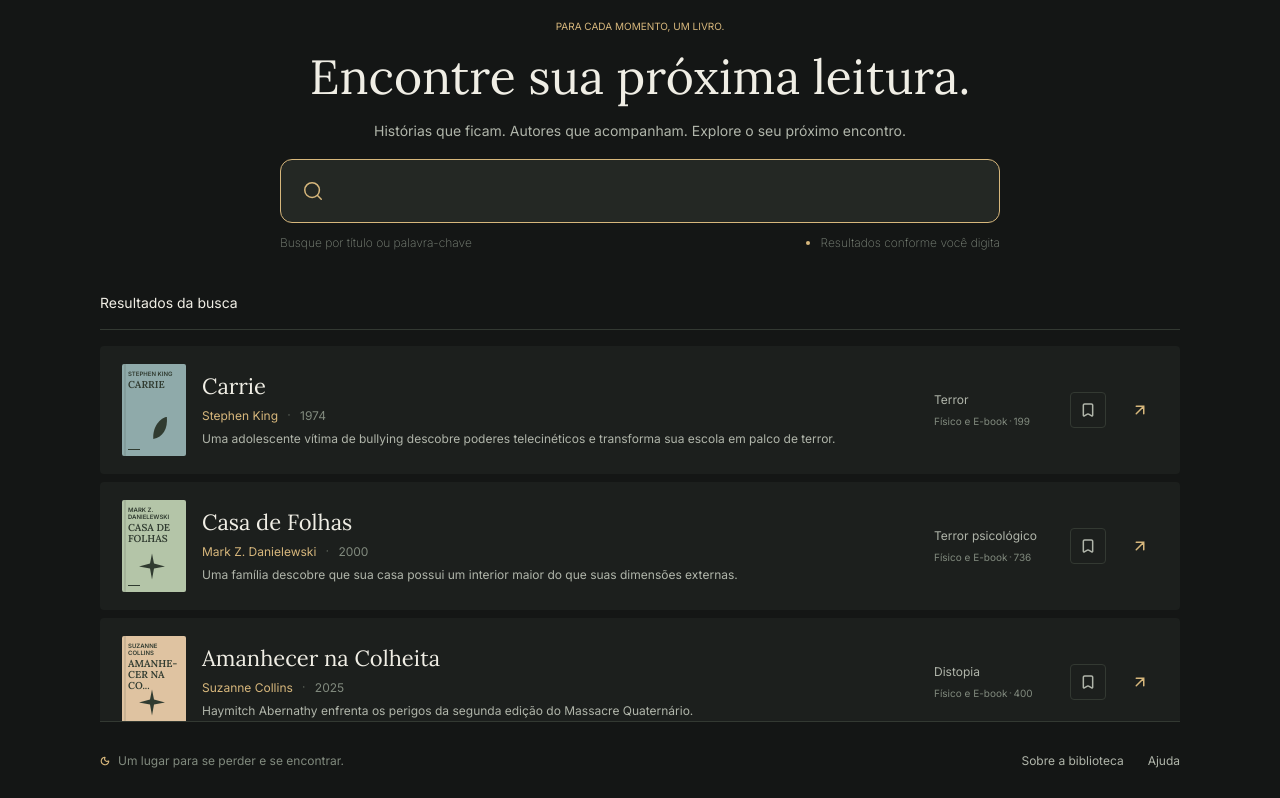
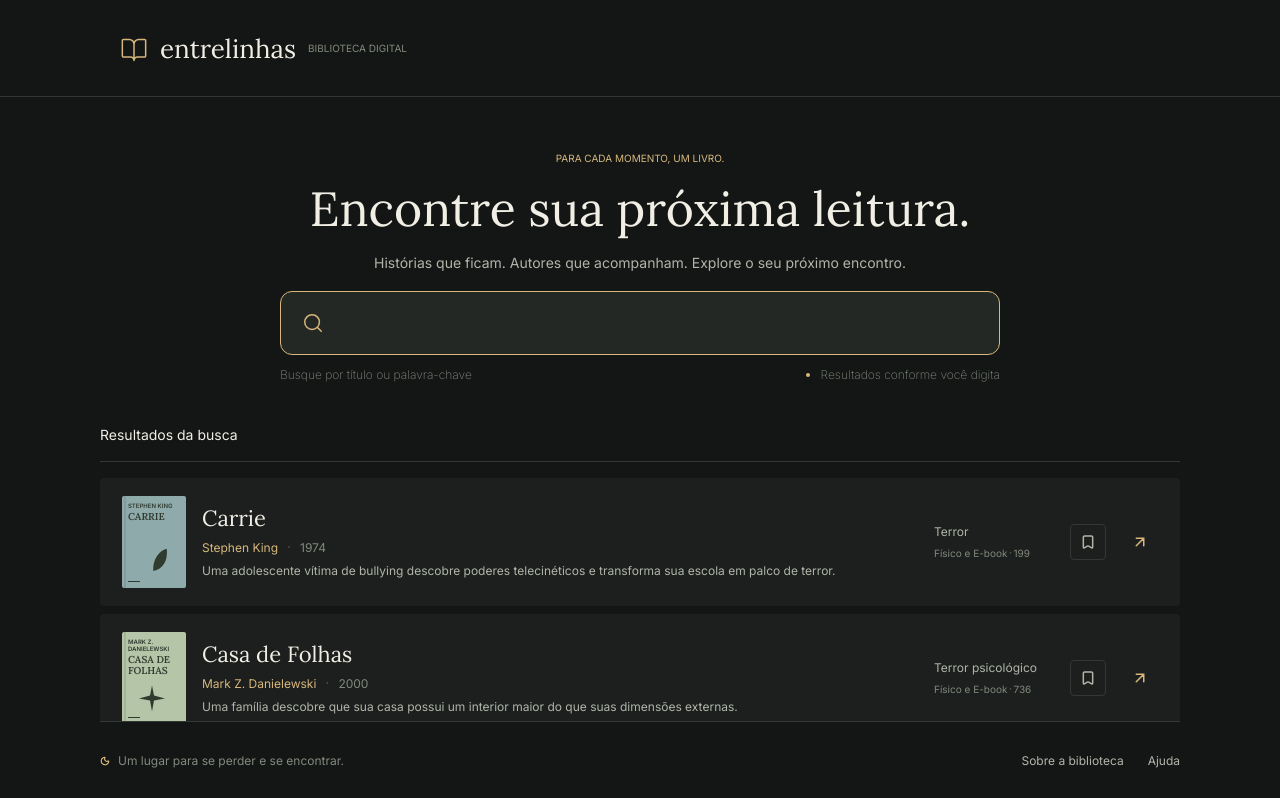
Before and after one commit to fernandoortolan/filtro-de-lista-react, a React (Vite) app: page / in a window 1280 px wide. Shown: the top 798 px of the page. Built offline with nearby package versions, Linux system fonts and the light colour scheme.

Commit message:
feat: cria componente Navbar e integra à App

```diff
--- a/src/App.css
+++ b/src/App.css
@@ -1,16 +1,3 @@
-:root {
-  /* Typography */
-  --font-family-serif: "Lora", serif;
-  --font-family-sans-serif: "Inter", sans-serif;
-
-  --color-link: #b0b5aa;
-  --color-link-hover: #d0d4cb;
-  --color-link-active: #8f9788;
-  --color-link-visited: #c1c8ba;
-  --color-link-disabled: #6f766b;
-}
-
-
 /* HEADER SECTION */
 
 .hero__content {
@@ -19,7 +6,7 @@
   align-items: center;
   gap: 1rem;
 
-  padding: 1.25rem 1.25rem 0.625rem;
+  padding: 9.5rem 1.25rem 0.625rem;
 }
 
 .hero__content :not(.hero__title) {
@@ -556,7 +543,7 @@ main {
 /* SCROLL */
 
 .scroll {
-  max-height: 100rem;
+  max-height: 67.5rem;
   height: 100%;
 
   overflow-y: scroll;
--- a/src/App.jsx
+++ b/src/App.jsx
@@ -5,6 +5,7 @@ import Paragraph from "./components/Paragraph";
 import Summary from "./components/Summary";
 import ResultBulletin from "./components/ResultBulletin";
 import Link from "./components/Link";
+import Navbar from "./components/Navbar";
 
 import booksDate from "./data/books";
 
@@ -41,6 +42,7 @@ function App() {
   return (
     <>
       <header className="hero">
+        <Navbar />
         <div className="hero__content">
           <MainTitle
             className={"hero__title"}
--- /dev/null
+++ b/src/components/Navbar.css
@@ -0,0 +1,18 @@
+/* NAVBAR */
+
+.navbar {
+  position: absolute;
+  left: 0;
+
+  width: 100%;
+
+  padding: 2rem 7.5rem;
+
+  border-bottom: 1px solid #333932;
+}
+
+@media (width <= 1200px) {
+  .navbar {
+    padding: 2rem 1.25rem;
+  }
+}
--- /dev/null
+++ b/src/components/Navbar.jsx
@@ -0,0 +1,13 @@
+import Logo from './Logo';
+
+import './Navbar.css';
+
+function Navbar() {
+  return (
+    <nav className="navbar">
+      <Logo />
+    </nav>
+  );
+}
+
+export default Navbar;
--- a/src/index.css
+++ b/src/index.css
@@ -1,3 +1,15 @@
+:root {
+  /* Typography */
+  --font-family-serif: "Lora", serif;
+  --font-family-sans-serif: "Inter", sans-serif;
+
+  --color-link: #b0b5aa;
+  --color-link-hover: #d0d4cb;
+  --color-link-active: #8f9788;
+  --color-link-visited: #c1c8ba;
+  --color-link-disabled: #6f766b;
+}
+
 * {
   box-sizing: border-box;
 
```
